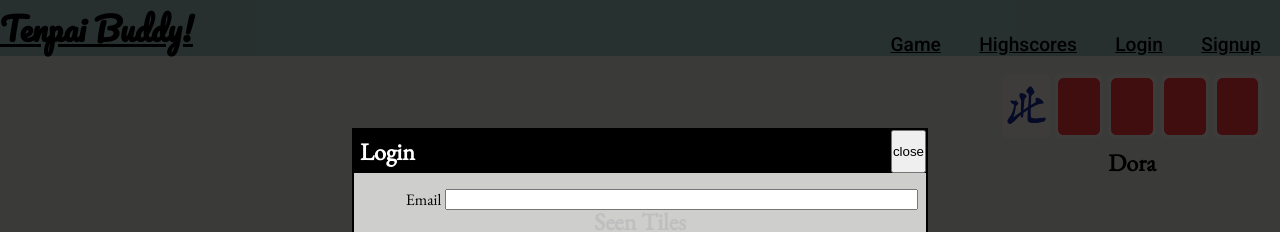
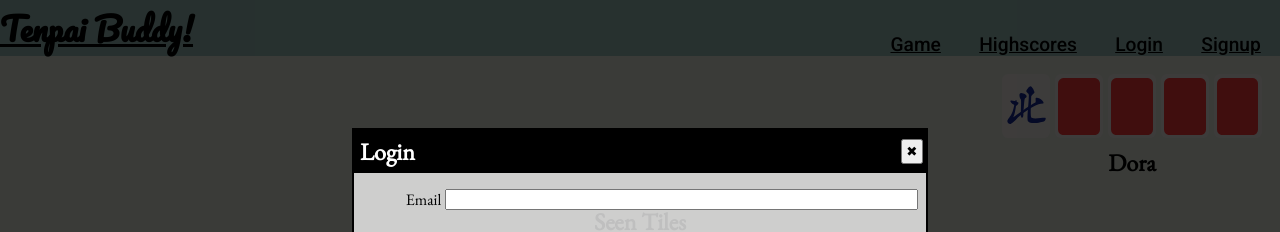
Before and after one commit to gminteer/tenpai-buddy, a React (Create React App) app in the folder client/: page /game in a window 1280 px wide. Both pictures are taken after a click on the button "Login". Shown: the top 232 px of the page. Built offline with nearby package versions, Linux system fonts and the light colour scheme.

Commit message:
modal close button tweak

```diff
--- a/client/src/components/modals/Modal.js
+++ b/client/src/components/modals/Modal.js
@@ -9,7 +9,7 @@ export default function Modal({toggle, title, children}) {
         <header>
           <span>{title}</span>
           <button className={styles.close} onClick={toggle}>
-            close
+            ✖
           </button>
         </header>
         {children}
--- a/client/src/components/modals/Modal.module.scss
+++ b/client/src/components/modals/Modal.module.scss
@@ -20,10 +20,17 @@
       color: white;
       display: flex;
       justify-content: space-between;
+      align-items: center;
       span {
         font-size: x-large;
         font-weight: bold;
         padding: 0.25em;
+      }
+
+      button {
+        padding: 0.25em;
+        margin-right: 0.25em;
+        height: fit-content;
       }
     }
     form {
--- a/client/src/utils/mahjong/score.js
+++ b/client/src/utils/mahjong/score.js
@@ -189,7 +189,7 @@ export function findBestScore(tiles, liveTiles) {
           }
 
           // branch on match (incrementing i to skip redundant branching)
-          if (!isTenpai) interpretHand(tilesCopy, liveTiles, matches, i + 1);
+          interpretHand(tilesCopy, liveTiles, matches, i + 1);
         }
       }
     }
```
